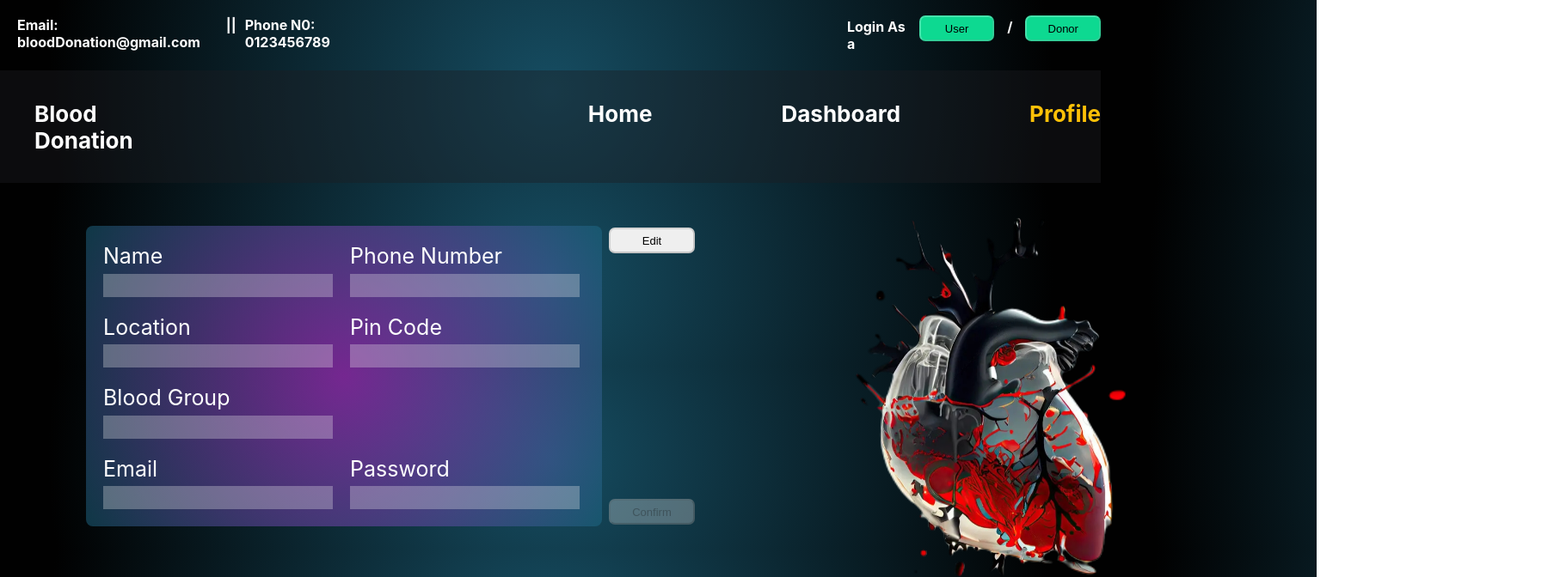
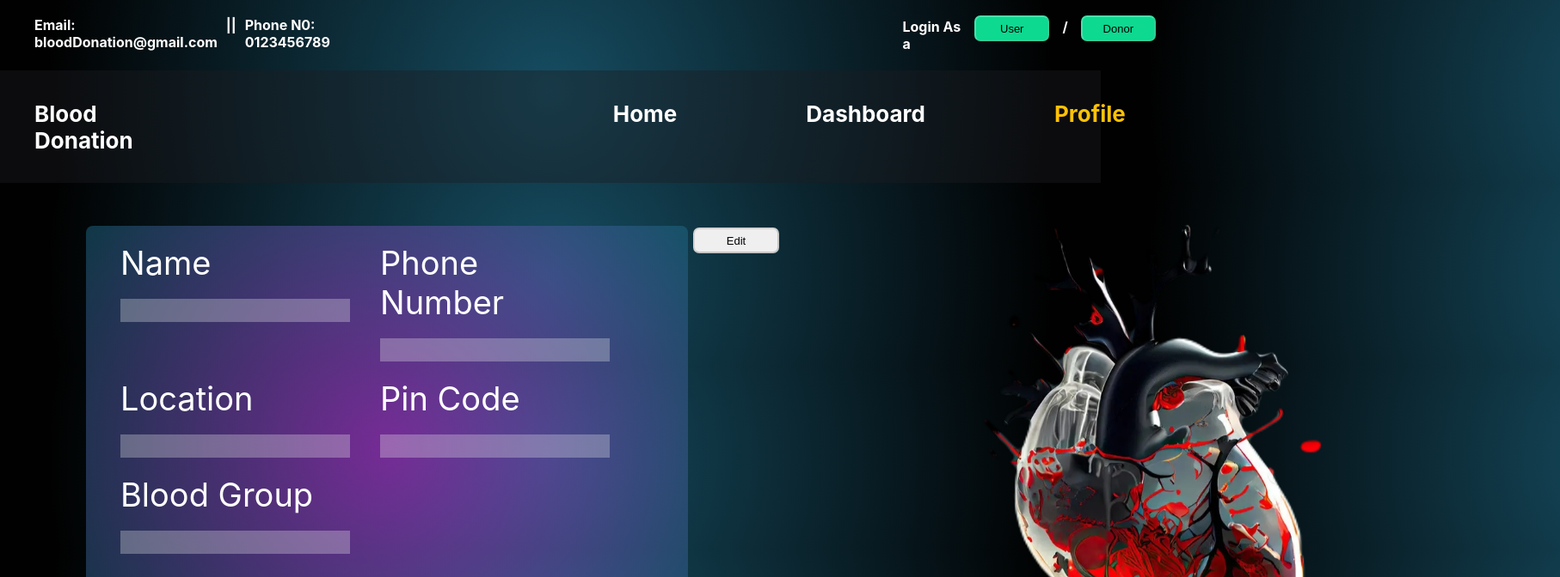
Before and after one commit to SYN-23/Blood-donation-Project, a React (Create React App) app in the folder Frontend/: page /profile in a window 1280 px wide. Shown: the top 672 px of the page at 86% size, 1814 px wide, since content can reach past the window. Built offline with nearby package versions, Linux system fonts and the light colour scheme; sample sign-in values are in the browser's storage; the HTML template or start-up script is replaced by a standard one.

Commit message:
css updated

```diff
--- a/Frontend/src/Components/Dashboard.css
+++ b/Frontend/src/Components/Dashboard.css
@@ -15,7 +15,7 @@
     flex-direction: row;
 
     padding-top: 2px;
-    padding-left: 60px;
+    padding-left: 90px;
     padding-right: 60px;
     /* overflow-y: scroll; */
     /* border: 1px solid red; */
@@ -28,8 +28,8 @@
     margin: 20px 20px 20px 20px;
     border: 8px solid #ffffff3c;
     border-radius: 25px;
-    min-height: 200px;
-    font-size: 18px;
+    min-height: 250px;
+    font-size: 22px;
 }
 .requestsDonor{
     /* background-color: white; */
@@ -40,7 +40,7 @@
     border: 8px solid #ffffff3c;
     border-radius: 25px;
     min-height: 100px;
-    font-size: 18px;
+
     display: flex;
     flex-direction: row;
     column-gap: 50px;
@@ -73,19 +73,18 @@
     padding-bottom: 2px;
     margin: 10px 20px 10px 20px;
     color: white;
-    font-size: 18px;
-    min-height: 200px;
+    font-size: 22px;
+    min-height: 250px;
 /*
     background-color: white; */
     background: radial-gradient(circle, rgba(206, 36, 221, 0.536) 0%, rgba(29, 110, 139, 0.479) 100%);
 
 }
 .donorHolder{
-    padding-left: 60px;
+    padding-left: 90px;
     padding-right: 60px;
     display: flex;
     flex-direction: row;
-
     line-height: 0px;
     /* border: 1px solid red; */
 
@@ -103,11 +102,19 @@
    display: flex;
    flex-direction: row;
    column-gap: 15px;
+   margin-left: 70px;
+   margin-top: 10px;
 
+}
+.buttonRequest button{
+    font-size: 14px;
+    width: 130px;
+    height: 30px;
 }
 
 .name{
     width: 400px;
+
 }
 .pincode{
     width: 300px;
--- a/Frontend/src/Components/Home.css
+++ b/Frontend/src/Components/Home.css
@@ -4,7 +4,7 @@
 }
 .slideImage img{
     padding-top: 10px;
-   height: 500px;
+    height: 785px;
 }
 .carousel .slider-wrapper{
     width: 100%;
@@ -13,7 +13,8 @@
 }
 .carousel .thumb{
     width: 5%;
-    height: 50px;
+    height: 0px;
+    display: none;
 }
 .carousel{
     text-align: center;
--- a/Frontend/src/Components/Navbar.css
+++ b/Frontend/src/Components/Navbar.css
@@ -6,7 +6,7 @@
     flex-direction: row;
 }
 .information{
-    padding-left: 20px;
+    padding-left: 40px;
     padding-top: 20px;
     display: flex;
     flex-direction: row;
@@ -15,7 +15,7 @@
 .btnHolder{
     float: right;
     margin-top: 40px;
-    margin-left: 42%;
+    margin-left: 52%;
     display: flex;
     flex-direction: row;
     column-gap: 15px;
@@ -45,7 +45,7 @@
     display: flex;
     flex-direction: row;
     column-gap: 150px;
-    margin-left: 38%;
+    margin-left: 45%;
 
 }
 .link{
--- a/Frontend/src/Components/Profile.css
+++ b/Frontend/src/Components/Profile.css
@@ -1,10 +1,10 @@
 .containerProfile{
     margin-left: 100px;
     margin-top: 50px;
-    font-size: 25px;
+    font-size: 38px;
     background: radial-gradient(circle, rgba(206, 36, 221, 0.536) 0%, rgba(29, 110, 139, 0.479) 100%);
     position: absolute;
-    width: 580px;
+    width: 680px;
     padding-left: 20px;
     padding-top: 20px;
     border-radius: 8px;
@@ -19,7 +19,7 @@
     color: black;
 
     /* background-color: rgba(0, 0, 0, 0.464); */
-    font-size: 14px;
+    font-size: 16px;
     font-weight: 600;
     padding-left: 15px;
 }
@@ -54,13 +54,14 @@
 .name{
    display: flex;
    flex-direction: row;
-
-   column-gap: 20px;
+   padding-left: 20px;
+   column-gap: 35px;
    margin-bottom: 20px;
 }
 
 .bloodGroup{
     margin-bottom: 20px;
+    padding-left: 20px;
 }
 .image{
     margin-left: 860px;
@@ -70,8 +71,8 @@
 }
 
 .image img{
-    margin-left:-60px;
-    width: 116%;
+    margin-left:40px;
+    width: 145%;
     animation: floating infinite 5s linear;
 
 
--- a/Frontend/src/Donor/RequestDonor.js
+++ b/Frontend/src/Donor/RequestDonor.js
@@ -22,7 +22,7 @@ function RequestDonor({profile,id}){
     // accept request by donor
     function send(e,userEmail,userName,userPinCode,userPhoneNumber,userBloodGroup,donorEmail,donorName,donorPinCode,donorPhoneNumber,donorBloodGroup){
            deleteRequest(donor_id,userEmail);
-           alert(donorBloodGroup)
+           //alert(donorBloodGroup)
            const registerData={
 
             "status":false,
```
